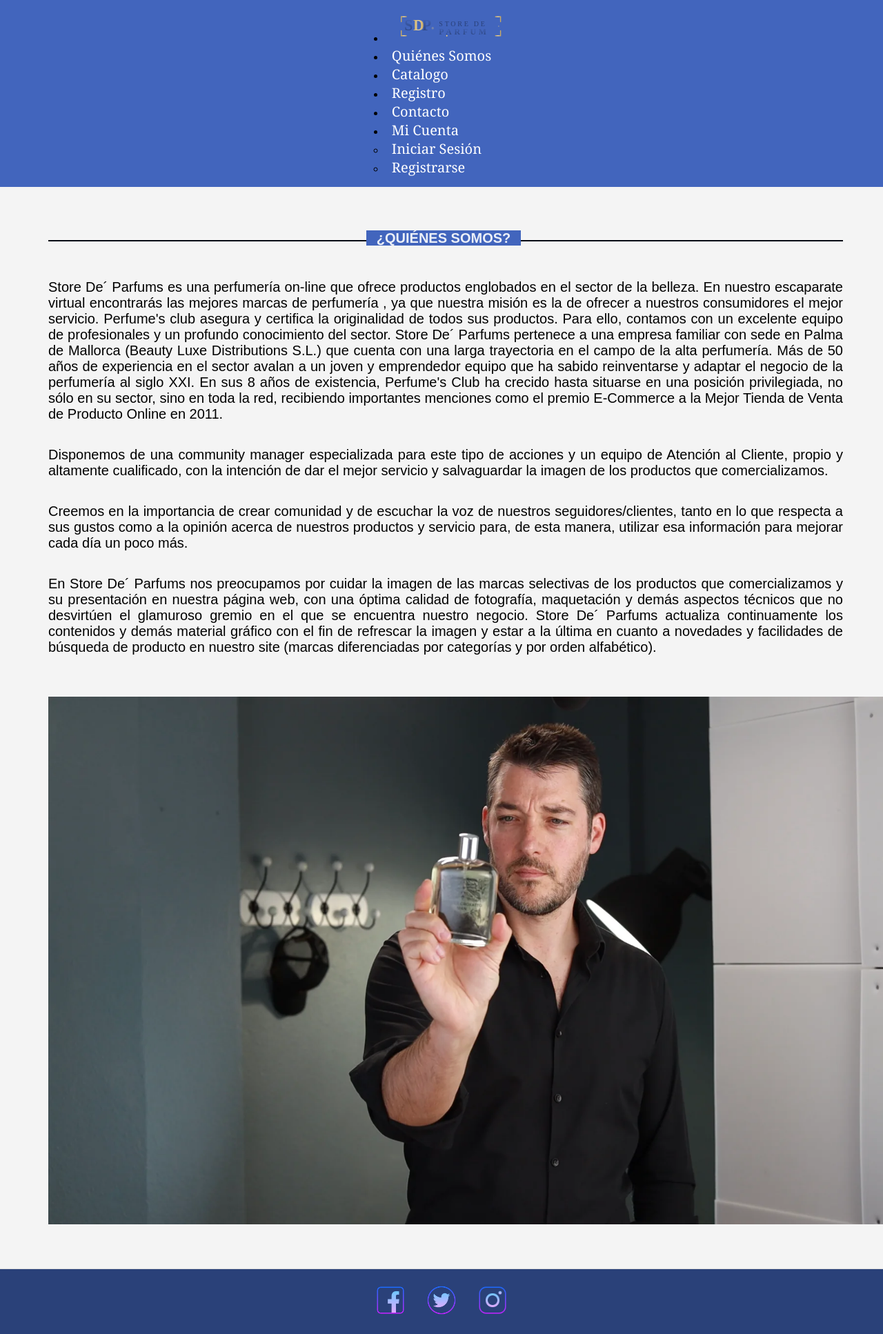
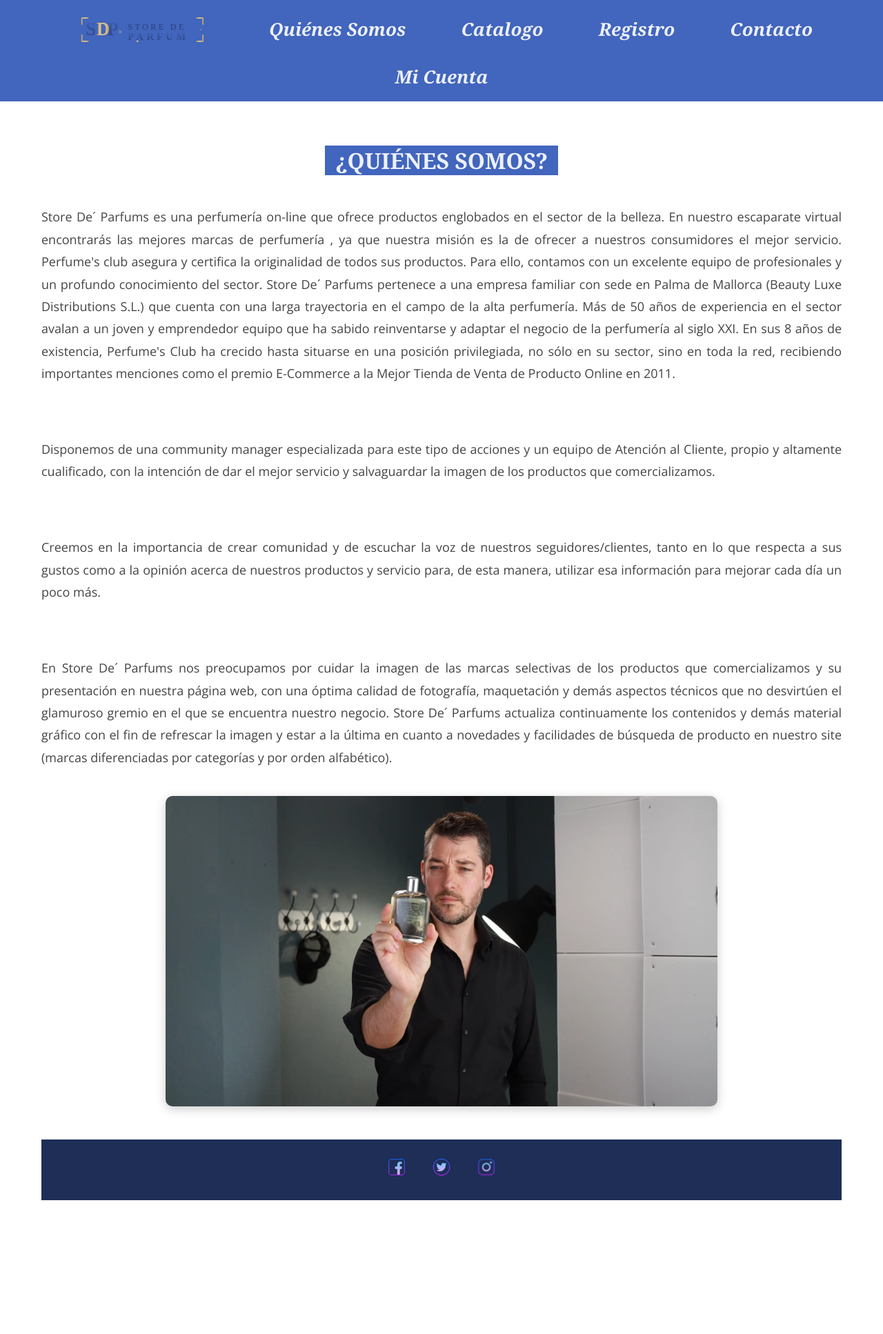
Before and after one commit to AngelLira11/Store-De-Parfum, a PHP site: page /quienes_somos.html in a window 1280 px wide; the page is wider, and only the part inside the window is pictured. Shown: that part at 69% size. After the commit the page ends 1740 px from the top of that part, so only its background shows below. Run offline with PHP 8.4, Linux system fonts and the light colour scheme.

Commit message:
Ahora si?

```diff
--- a/contacto.html
+++ b/contacto.html
@@ -18,10 +18,10 @@
         <img src="./img/icons/logo.svg" alt="Página de inicio" class="home-icon">
       	</a>
     	</li>
-                <li><a href="index.html">Inicio</a></li>
-                <li><a href="quienes_somos.html">Quienes Somos</a></li>
+		<li><a href="/quienes_somos.html">Quienes Somos</a></li>
 		<li><a href="/catalogo.html">Catalogo</a></li>
-                <li><a href="registro.html">Registro</a></li>
+		<li><a href="/registro.html">Registro</a></li>
+		<li><a href="/contacto.html">Contacto</a></li>
 		<li class="dropdown">
 		<a href="#">Mi Cuenta</a>
 		<ul class="submenu">
--- a/css/quienes_somos.css
+++ b/css/quienes_somos.css
@@ -1,155 +1,441 @@
+/* ======================================================= */
+/* ESTILOS BASE */
+/* ======================================================= */
+
 * {
     margin: 0;
     padding: 0;
     box-sizing: border-box;
-    font-family: sans-serif;
+}
+
+:root {
+    --color-50: #ECF0F8;
+    --color-100: #CAD4EC;
+    --color-200: #A8B8E1;
+    --color-300: #869CD5;
+    --color-400: #6481C9;
+    --color-500: #4265BD;
+    --color-600: #36539B;
+    --color-700: #2A4179;
+    --color-800: #1E2E57;
+    --color-900: #0F172B;
+    --color-950: #070A13;
 }
 
 body {
-    background-color: #f4f4f4;
+    font-family: 'Open Sans', sans-serif;
+    font-size: 18px;
+    line-height: 1.6;
+    color: #333;
+    min-height: 100vh;
+    display: flex;
+    flex-direction: column;
 }
 
-:root {
-	--color-50: #ECF0F8;
---color-100: #CAD4EC;
---color-200: #A8B8E1;
---color-300: #869CD5;
---color-400: #6481C9;
---color-500: #4265BD;
---color-600: #36539B;
---color-700: #2A4179;
---color-800: #1E2E57;
---color-900: #0F172B;
---color-950: #070A13;
+/* ------------------------- */
+/* NAVBAR */
+/* ------------------------- */
+header {
+    position: sticky;
+    top: 0;
+    z-index: 999;
 }
 
-.container {
-    width: 100%; /* Ancho que deja un margen a los lados */
-    max-width: 100%; /* Evita que crezca demasiado en pantallas muy grandes */
-    margin: 0 auto; /* Centra el contenedor */
+.menu {
+    background-color: var(--color-500);
+    width: 100%;
+    position: sticky;
+    top: 0;
+    padding: 5px;
+    z-index: 999;
+    text-align: center;
+    display: flex;
+    justify-content: center;
+    font-family: 'Noto Serif', serif;
+    font-style: italic;
+    margin-bottom: 60px;
 }
 
-
-/* MENU */
-
-.menu {
-    display: flex;
-    justify-content: space-around;
-    padding: 15px 0;
-    background-color: var(--color-500);
-    position: sticky; /* Menú fijo al hacer scroll */
-    top: 0;
-    z-index: 100;
+.menu .home-icon {
+    width: 200px;
+    height: auto;
+    vertical-align: middle;
+    margin-right: 8px;
 }
 
-.menu a {
-    color: white;
-    text-decoration: none;
-    padding: 5px 10px;
-    font-family: 'Noto Serif', serif;
-    font-size: 20px;
-    transition: .5s ease all;
-
+.menu ul {
+    list-style: none;
+    margin: 0;
+    padding: 0;
+    display: flex;
+    justify-content: center;
+    align-items: center;
+    flex-wrap: wrap;
 }
 
-.menu a:hover {
-    transform: translateY(18px) translatex(10px);
-    background-color: var(--color-800);
-    border-radius: 5px;
+.menu > ul > li {
+    position: relative;
+    margin: 0 10px;
 }
 
-/* nosotros*/
+.menu > ul > li > a {
+    display: block;
+    padding: 10px 30px;
+    font-size: 26px;
+    background-color: var(--color-500);
+    transition: .5s ease all;
+    color: var(--color-50);
+    text-decoration: none;
+}
 
+.menu > ul > li > a:hover {
+    transform: translateY(18px) translateX(10px);
+    background-color: var(--color-700);
+}
+
+/* --- Estilos para el Submenú --- */
+.menu .submenu {
+    display: none;
+    position: absolute;
+    top: 100%;
+    left: 0;
+    background-color: var(--color-500);
+    min-width: 220px;
+    box-shadow: 0px 8px 16px 0px rgba(0,0,0,0.2);
+    z-index: 1000;
+    border-radius: 5px;
+    padding: 10px 0;
+}
+
+.menu .submenu li a {
+    padding: 5px 20px;
+    font-size: 16px;
+    color: #ffffff;
+    font-style: normal;
+    transition: .3s ease all;
+    text-decoration: none;
+}
+
+.menu .submenu li a:hover {
+    background-color: var(--color-600);
+    padding-left: 25px;
+}
+
+.menu li.dropdown:hover > .submenu {
+    display: block;
+}
+
+.menu li.dropdown > a:hover {
+    transform: none;
+}
+
+/* ------------------------- */
+/* CONTENEDOR PRINCIPAL */
+/* ------------------------- */
+.container {
+    max-width: 1200px;
+    margin: 0 auto;
+    padding: 0 20px;
+    flex-grow: 1;
+}
+
+/* ------------------------- */
+/* SECCIÓN NOSOTROS */
+/* ------------------------- */
 .nosotros {
-    width: 90%;
-    margin-left: 70px;
-	margin-bottom: 10px;
-    margin-top: 60px;
+    margin-bottom: 40px;
+}
 
+.nosotros-content {
+    text-align: center;
 }
 
 .subtitulo {
-	font-size: 20px;
-
-	color: var(--color-50);
-	font-family: 'Noto Serif', serif;
-	font-weight: 700;
-	z-index: 2;
-	text-transform: uppercase;
-	margin-bottom: 20px;
+    font-size: 32px;
+    color: var(--color-50);
+    font-family: 'Noto Serif', serif;
+    font-weight: 700;
+    text-transform: uppercase;
+    position: relative;
+    display: inline-block;
 }
 
 .subtitulo span {
-     margin-left: 40%;
-	background-color: var(--color-500);
-	padding: 0 15px;
-	z-index: 99;
-	position: relative;
-
+    background-color: var(--color-500);
+    padding: 0 15px;
+    z-index: 99;
+    position: relative;
 }
 
 .subtitulo::after {
-	content: "";
-	display: inline-block;
-	height: 2px;
-	width: 100%;
-	background: var(--color-950);
-	position: relative;
-	top: -29px;
-	z-index: 1;
+    content: "";
+    display: block;
+    height: 2px;
+    width: 100%;
+    background: var(--color-950);
+    position: absolute;
+    top: 50%;
+    left: 0;
+    z-index: 1;
 }
 
-/* TEXTO */
-
-.informacion{
-    width: 90%;
-    margin-left: 70px;
-	margin-bottom: 60px;
-
+/* ------------------------- */
+/* INFORMACIÓN/PÁRRAFOS */
+/* ------------------------- */
+.informacion {
+    margin-bottom: 40px;
 }
 
-.informacion .parrafo{
+.parrafo {
+    font-size: 18px;
+    line-height: 1.8;
     text-align: justify;
-    font-size: 20px;
-    font-family:'Arial';
+    color: #444;
+    margin-bottom: 20px;
 }
 
-/* IMAGEN */
-
-.foto{
-    margin-left: 70px;
-	margin-bottom: 60px;
-    align-items: center;
-    align-content: center;
+/* ------------------------- */
+/* FOTO */
+/* ------------------------- */
+.foto {
+    text-align: center;
+    margin-bottom: 40px;
 }
 
-.foto img{
-    width: 1360px;
+.foto img {
+    width: 100%;
+    max-width: 800px;
     height: auto;
-
+    border-radius: 10px;
+    box-shadow: 0 4px 15px rgba(0, 0, 0, 0.2);
 }
 
-/* --- Footer y Redes Sociales --- */
+/* ------------------------- */
+/* FOOTER - REDES SOCIALES */
+/* ------------------------- */
 .redes-sociales {
     display: flex;
     justify-content: center;
+    align-items: center;
     padding: 20px 0;
-    border-top: 1px solid #ddd;
-    margin-top: 20px;
-    background-color: var(--color-700);
+    background-color: var(--color-800);
+    margin-top: auto;
+}
+
+.redes-sociales .col-auto {
+    text-align: center;
 }
 
 .redes-sociales a {
     margin: 0 10px;
+    display: inline-block;
 }
 
 .redes-sociales img {
-    width: 50px;
-    height: 50px;
-    transition: opacity 0.3s;
-
+    width: 40px;
+    height: 40px;
+    padding: 5px;
+    border-radius: 50%;
+    transition: transform 0.3s ease, opacity 0.3s ease;
 }
 
 .redes-sociales img:hover {
-    opacity: 0.7;
+    transform: scale(1.2);
+    opacity: 0.8;
 }
+
+/* ======================================================= */
+/* MEDIA QUERIES - RESPONSIVE */
+/* ======================================================= */
+
+/* Tablets grandes y pantallas medianas */
+@media screen and (max-width: 992px) {
+    .menu > ul > li > a {
+        font-size: 20px;
+        padding: 8px 20px;
+    }
+
+    .menu .home-icon {
+        width: 150px;
+    }
+
+    .subtitulo {
+        font-size: 28px;
+    }
+
+    .parrafo {
+        font-size: 17px;
+    }
+
+    .foto img {
+        max-width: 600px;
+    }
+}
+
+/* Tablets y móviles grandes */
+@media screen and (max-width: 768px) {
+    body {
+        font-size: 16px;
+    }
+
+    .menu {
+        margin-bottom: 30px;
+    }
+
+    .menu > ul > li {
+        margin: 5px 5px;
+    }
+
+    .menu > ul > li > a {
+        font-size: 18px;
+        padding: 8px 15px;
+    }
+
+    .menu .home-icon {
+        width: 120px;
+    }
+
+    /* Desactivar efectos hover en móviles */
+    .menu > ul > li > a:hover {
+        transform: none;
+    }
+
+    .container {
+        padding: 0 15px;
+    }
+
+    .subtitulo {
+        font-size: 24px;
+    }
+
+    .parrafo {
+        font-size: 16px;
+        text-align: left;
+    }
+
+    .foto img {
+        max-width: 500px;
+    }
+
+    .redes-sociales img {
+        width: 35px;
+        height: 35px;
+    }
+}
+
+/* Móviles */
+@media screen and (max-width: 480px) {
+    body {
+        font-size: 14px;
+    }
+
+    /* Menú compacto para móviles pequeños */
+    .menu {
+        padding: 5px 0;
+        margin-bottom: 20px;
+    }
+
+    .menu ul {
+        flex-direction: column;
+        width: 100%;
+    }
+
+    .menu > ul > li {
+        margin: 3px 0;
+        width: 100%;
+    }
+
+    .menu > ul > li > a {
+        font-size: 16px;
+        padding: 10px 15px;
+        width: 100%;
+    }
+
+    .menu .home-icon {
+        width: 100px;
+        margin-bottom: 5px;
+    }
+
+    .menu .submenu {
+        position: static;
+        box-shadow: none;
+        min-width: 100%;
+    }
+
+    .container {
+        padding: 0 10px;
+    }
+
+    .nosotros {
+        margin-bottom: 25px;
+    }
+
+    .subtitulo {
+        font-size: 20px;
+    }
+
+    .subtitulo span {
+        padding: 0 10px;
+    }
+
+    .informacion {
+        margin-bottom: 30px;
+    }
+
+    .parrafo {
+        font-size: 14px;
+        line-height: 1.6;
+        margin-bottom: 15px;
+    }
+
+    .foto {
+        margin-bottom: 30px;
+    }
+
+    .foto img {
+        max-width: 100%;
+        border-radius: 8px;
+    }
+
+    .redes-sociales {
+        padding: 15px 0;
+    }
+
+    .redes-sociales img {
+        width: 32px;
+        height: 32px;
+    }
+
+    .redes-sociales a {
+        margin: 0 8px;
+    }
+}
+
+/* Móviles muy pequeños */
+@media screen and (max-width: 360px) {
+    .menu > ul > li > a {
+        font-size: 14px;
+        padding: 8px 10px;
+    }
+
+    .menu .home-icon {
+        width: 80px;
+    }
+
+    .subtitulo {
+        font-size: 18px;
+    }
+
+    .parrafo {
+        font-size: 13px;
+    }
+
+    .redes-sociales img {
+        width: 28px;
+        height: 28px;
+    }
+
+    .redes-sociales a {
+        margin: 0 6px;
+    }
+}
--- a/index.html
+++ b/index.html
@@ -22,7 +22,7 @@
         <img src="./img/icons/logo.svg" alt="Página de inicio" class="home-icon">
       	</a>
     	</li>
-		<li><a href="/quienes_somos.html">Quienes Somos</a></li>
+		<li><a href="/quienes_somos.html">Quiénes Somos</a></li>
 		<li><a href="/catalogo.html">Catalogo</a></li>
 		<li><a href="/registro.html">Registro</a></li>
 		<li><a href="/contacto.html">Contacto</a></li>
--- a/registro.html
+++ b/registro.html
@@ -17,9 +17,9 @@
         <img src="./img/icons/logo.svg" alt="Página de inicio" class="home-icon">
       	</a>
     	</li>
-                <li><a href="index.html ">Inicio</a></li>
-                <li><a href="quienes_somos.html">Quienes Somos</a></li>
+		<li><a href="/quienes_somos.html">Quiénes Somos</a></li>
 		<li><a href="/catalogo.html">Catalogo</a></li>
+		<li><a href="/registro.html">Registro</a></li>
 		<li><a href="/contacto.html">Contacto</a></li>
 		<li class="dropdown">
 		<a href="#">Mi Cuenta</a>
```
Also changed, not shown: catalogo.html (+4 -4 lines). Lines whose indentation alone changed are shown as unchanged.
